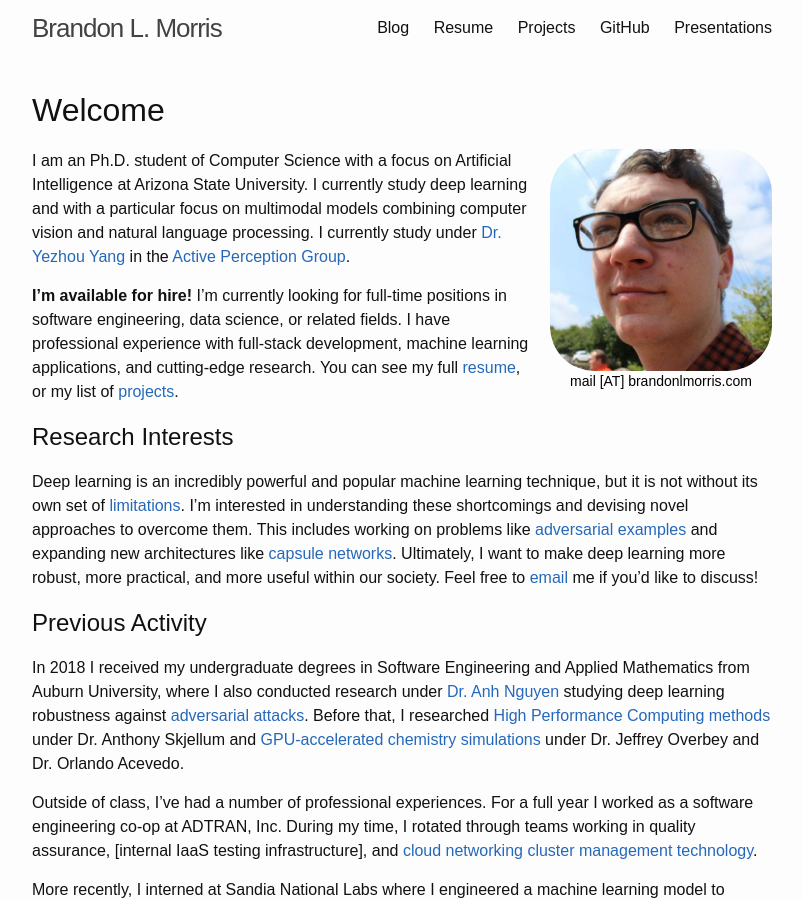
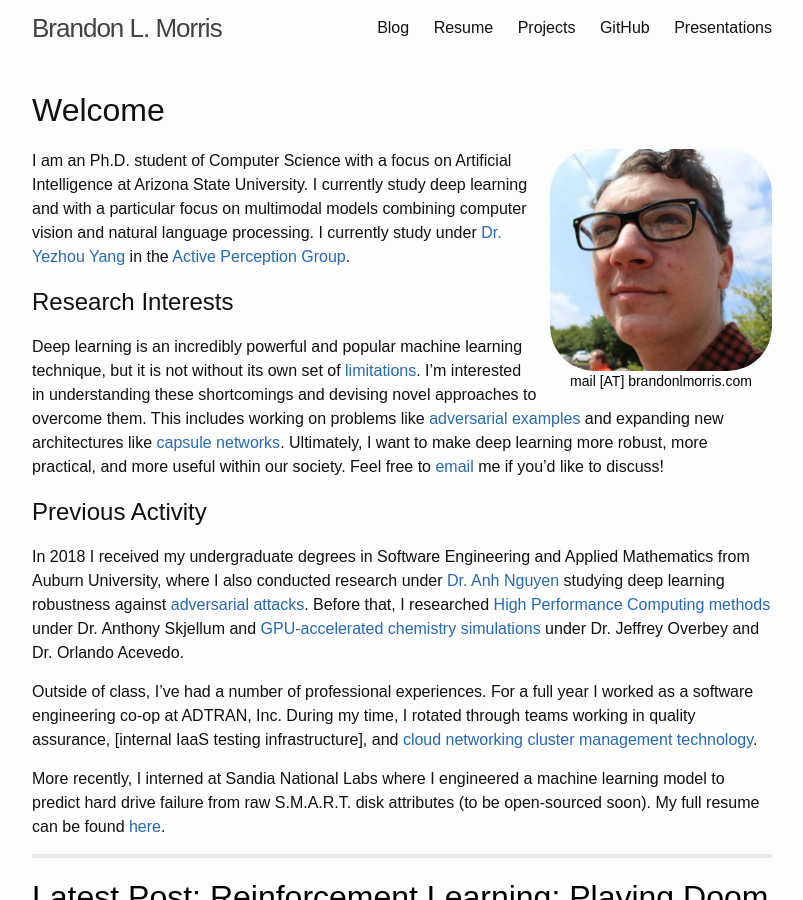
Before and after one commit to BrandonLMorris/brandonlmorris.github.io, a Jekyll site: the page built from myhome.md, in a window 1280 px wide and 900 px high. Shown: the whole window, without its empty margins (238-1041 px from the left). Built offline with Jekyll 4.4.1, drawn with Linux system fonts in a browser that asks for light colours; formulas are drawn with MathJax 3; the list of posts is cut into pages by our own code.

Commit message:
Remove employent paragraph

```diff
--- a/myhome.md
+++ b/myhome.md
@@ -17,10 +17,10 @@ with a particular focus on multimodal models combining computer vision and
 natural language processing. I currently study under [Dr. Yezhou Yang][yang] in
 the [Active Perception Group][apg].
 
-__I'm available for hire!__ I'm currently looking for full-time positions in
+<!--__I'm available for hire!__ I'm currently looking for full-time positions in
 software engineering, data science, or related fields. I have professional
 experience with full-stack development, machine learning applications, and
-cutting-edge research. You can see my full [resume][resume], or my list of [projects][projects].
+cutting-edge research. You can see my full [resume][resume], or my list of [projects][projects].-->
 
 ## Research Interests
 
```
